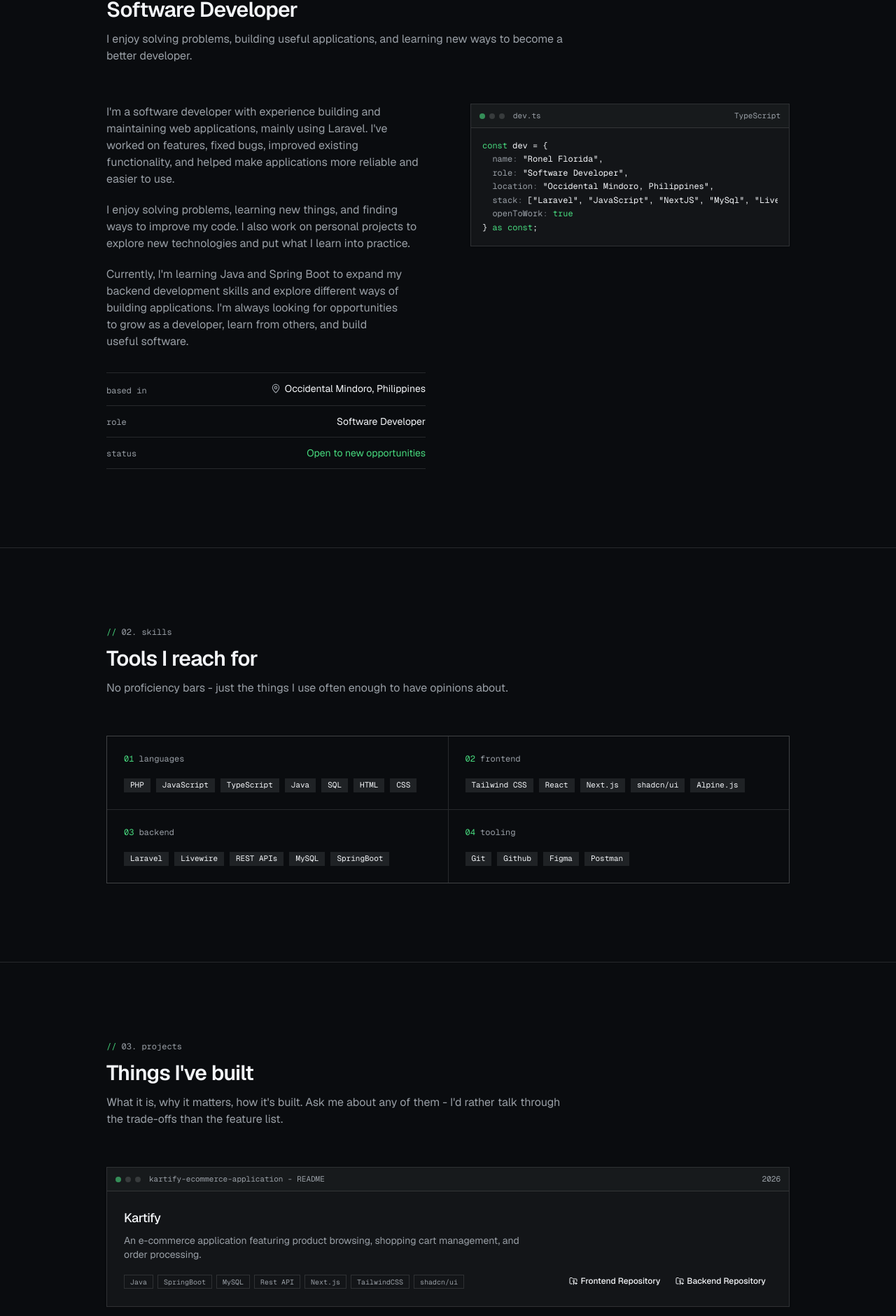
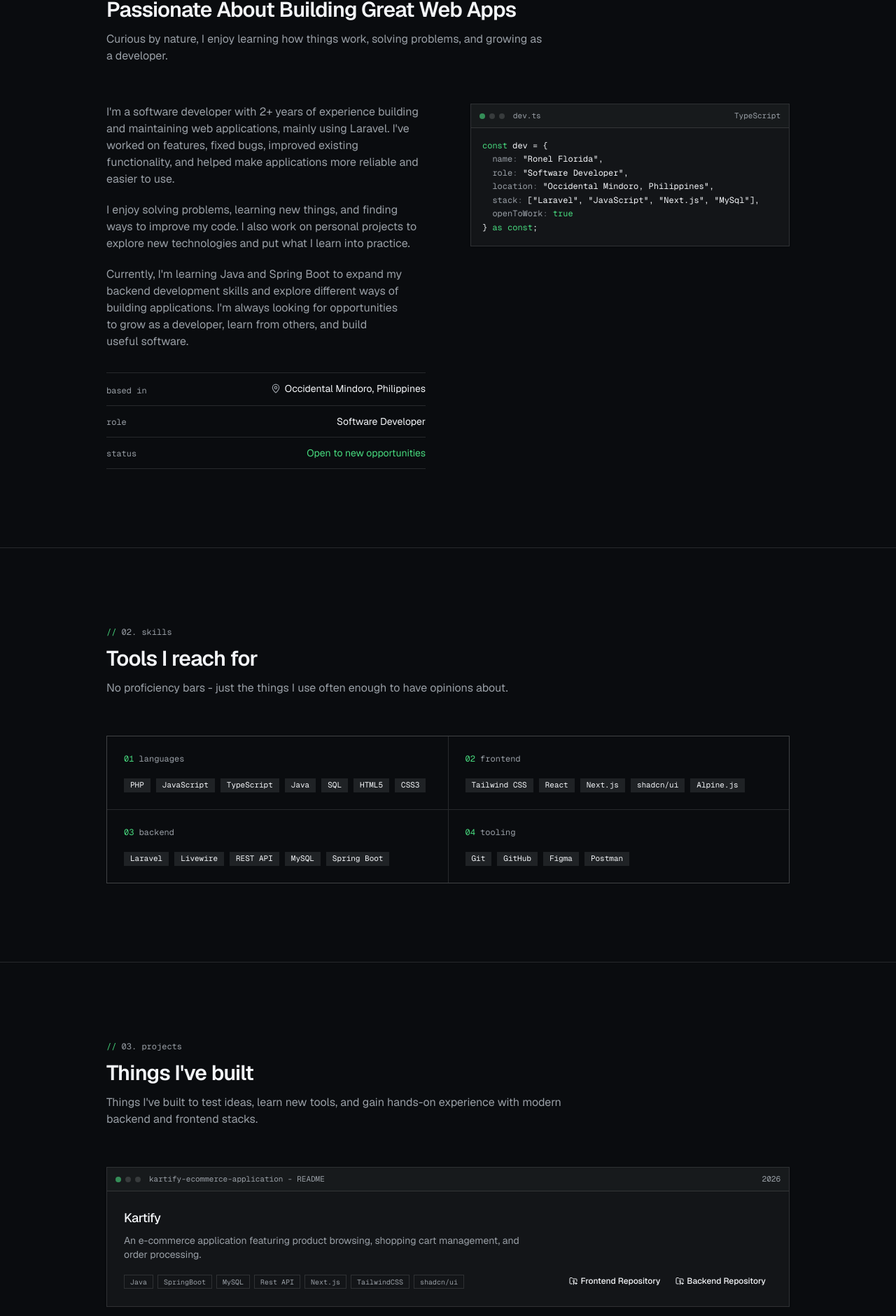
Before and after one commit to devronel/developer-portfolio, a Next.js app: page / in a window 1280 px wide. Shown: the part 845-2725 px from the top of the page at 70% size. Built offline with nearby package versions, Linux system fonts and the light colour scheme.

Commit message:
Update the content of all sections

```diff
--- a/app/layout.tsx
+++ b/app/layout.tsx
@@ -39,10 +39,13 @@ export const metadata: Metadata = {
   keywords: [
     "full-stack engineer",
     "software engineer",
+    "software developer",
+    "backend developer",
     "TypeScript",
     "React",
     "Next.js",
-    "Node.js",
+    "java",
+    "spring boot",
     profile.name,
   ],
   alternates: { canonical: "/" },
--- a/app/page.tsx
+++ b/app/page.tsx
@@ -22,7 +22,6 @@ export default function Home() {
     <>
       <script
         type="application/ld+json"
-        // Structured data is static and generated from local content only.
         dangerouslySetInnerHTML={{ __html: JSON.stringify(personSchema) }}
       />
 
--- a/components/sections/about.tsx
+++ b/components/sections/about.tsx
@@ -58,9 +58,9 @@ export function About() {
         <SectionHeading
           index="01"
           label="about"
-          title="Software Developer"
+          title="Passionate About Building Great Web Apps"
           titleId="about-title"
-          description="I enjoy solving problems, building useful applications, and learning new ways to become a better developer."
+          description="Curious by nature, I enjoy learning how things work, solving problems, and growing as a developer."
         />
 
         <div className="grid gap-12 lg:grid-cols-2 lg:gap-16">
--- a/components/sections/projects.tsx
+++ b/components/sections/projects.tsx
@@ -25,7 +25,7 @@ export function Projects() {
           label="projects"
           title="Things I've built"
           titleId="projects-title"
-          description="What it is, why it matters, how it's built. Ask me about any of them - I'd rather talk through the trade-offs than the feature list."
+          description="Things I've built to test ideas, learn new tools, and gain hands-on experience with modern backend and frontend stacks."
         />
 
         <div className="grid gap-4 md:grid-cols-2">
--- a/components/site/footer.tsx
+++ b/components/site/footer.tsx
@@ -13,15 +13,6 @@ export function Footer() {
 
         <div className="flex items-center gap-5">
           <a
-            href={siteConfig.sourceUrl}
-            target="_blank"
-            rel="noreferrer"
-            className="inline-flex items-center gap-1.5 transition-colors hover:text-foreground"
-          >
-            source
-            <ExternalLink aria-hidden="true" className="size-3" />
-          </a>
-          <a
             href="#top"
             className="inline-flex items-center gap-1.5 transition-colors hover:text-foreground"
           >
--- a/components/site/navbar.tsx
+++ b/components/site/navbar.tsx
@@ -14,7 +14,7 @@ export function Navbar() {
           className="font-mono text-sm font-medium tracking-tight"
         >
           <span className="text-muted-foreground">~/</span>
-          ronel
+          rnl
           <span className="text-primary">@</span>
           <span className="text-muted-foreground">code</span>
         </a>
--- a/components/site/project-card.tsx
+++ b/components/site/project-card.tsx
@@ -18,14 +18,9 @@ interface ProjectCardProps {
 
 function ProjectLinks({ project }: ProjectCardProps) {
 
-  if (!project.live && !project.source) return null;
-
   return (
     <div className="flex items-center gap-1">
-      {
-        project.links.map(item => {
-
-          return (
+      {project.links.map((item) => (
         <ButtonLink
           key={item.id}
           href={item.source}
@@ -34,25 +29,19 @@ function ProjectLinks({ project }: ProjectCardProps) {
           variant="ghost"
           size="xs"
         >
+          {item.type === "source" ? (
+            <>
               <FolderGit2 aria-hidden="true" />
-              { item.label }
-            </ButtonLink>
-          )
-
-        })
-      }
-      {project.live ? (
-        <ButtonLink
-          href={project.live}
-          target="_blank"
-          rel="noreferrer"
-          variant="ghost"
-          size="xs"
-        >
+              {item.label}
+            </>
+          ) : (
+            <>
               <ExternalLink aria-hidden="true" />
               Live
+            </>
+          )}
         </ButtonLink>
-      ) : null}
+      ))}
     </div>
   );
 }
@@ -120,11 +109,9 @@ export function ProjectCard({ project }: ProjectCardProps) {
         </div>
       </CardContent>
 
-      {project.live || project.source ? (
       <CardFooter className="justify-end gap-2">
         <ProjectLinks project={project} />
       </CardFooter>
-      ) : null}
     </Card>
   );
 }
--- a/data/portfolio.ts
+++ b/data/portfolio.ts
@@ -15,6 +15,7 @@ export interface NavItem {
 interface LinkData {
   id: number;
   label: string;
+  type: "source" | "live"
   source?: string;
 }
 
@@ -27,8 +28,6 @@ export interface Project {
   year: string;
   links: LinkData[];
   featured?: boolean;
-  live?: string;
-  source?: string;
 }
 
 export interface SkillGroup {
@@ -61,11 +60,9 @@ export interface Profile {
 
 export interface SiteConfig {
   name: string;
-  /** TODO: replace with your production domain — used for canonical/OG URLs. */
-  url: string;
+  url: string; // Replace with your production domain — used for canonical/OG URLs.
   description: string;
-  /** TODO: replace with your repo URL, shown in the footer. */
-  sourceUrl: string;
+  sourceUrl: string; // Repo URL, shown in the footer.
   copyrightYear: number;
 }
 
@@ -73,8 +70,7 @@ export interface SiteConfig {
 export const siteConfig: SiteConfig = {
   name: "Ronel Florida",
   url: "https://ronelflorida.dev",
-  description:
-    "Full-stack engineer building fast, accessible web products with TypeScript, Next.js, and Node.js.",
+  description: "Software Developer specializing in backend systems, application logic, and database management. Skilled in Laravel, Java, Spring Boot, and REST APIs.",
   sourceUrl: "https://github.com/devronel/developer-portfolio",
   copyrightYear: 2026,
 };
@@ -86,12 +82,12 @@ export const profile: Profile = {
   role: "Software Developer",
   location: "Occidental Mindoro, Philippines",
   availability: { open: true, label: "Open to new opportunities" },
-  tagline: "Software developer building backend systems, handling application logic, and working with databases.",
-  stack: ["Laravel", "JavaScript", "NextJS", "MySql", "Livewire", "TailwindCSS"],
+  tagline: "Software developer focused on building backend systems, designing application logic, and managing databases.",
+  stack: ["Laravel", "JavaScript", "Next.js", "MySql"],
   email: "rnl.florida@gmail.com",
   resumeUrl: "/resume/Ronel_Florida_Resume.pdf",
   bio: [
-    "I'm a software developer with experience building and maintaining web applications, mainly using Laravel. I've worked on features, fixed bugs, improved existing functionality, and helped make applications more reliable and easier to use.",
+    "I'm a software developer with 2+ years of experience building and maintaining web applications, mainly using Laravel. I've worked on features, fixed bugs, improved existing functionality, and helped make applications more reliable and easier to use.",
     "I enjoy solving problems, learning new things, and finding ways to improve my code. I also work on personal projects to explore new technologies and put what I learn into practice.",
     "Currently, I'm learning Java and Spring Boot to expand my backend development skills and explore different ways of building applications. I'm always looking for opportunities to grow as a developer, learn from others, and build useful software.",
   ],
@@ -124,7 +120,7 @@ export const socials: SocialLink[] = [
 export const skillGroups: SkillGroup[] = [
   {
     category: "Languages",
-    items: ["PHP", "JavaScript", "TypeScript", "Java", "SQL", "HTML", "CSS"],
+    items: ["PHP", "JavaScript", "TypeScript", "Java", "SQL", "HTML5", "CSS3"],
   },
   {
     category: "Frontend",
@@ -138,11 +134,11 @@ export const skillGroups: SkillGroup[] = [
   },
   {
     category: "Backend",
-    items: ["Laravel", "Livewire", "REST APIs", "MySQL", "SpringBoot"],
+    items: ["Laravel", "Livewire", "REST API", "MySQL", "Spring Boot"],
   },
   {
     category: "Tooling",
-    items: ["Git", "Github", "Figma", "Postman"],
+    items: ["Git", "GitHub", "Figma", "Postman"],
   },
 ];
 
@@ -155,23 +151,24 @@ export const projects: Project[] = [
     tags: ["Java", "SpringBoot", "MySQL", "Rest API", "Next.js", "TailwindCSS", "shadcn/ui"],
     year: "2026",
     featured: true,
-    source: "https://github.com/devronel/kartify-api",
     links: [
       {
         id: 1,
         label: "Frontend Repository",
+        type: "source",
         source: "https://github.com/devronel/kartify",
       },
       {
         id: 2,
         label: "Backend Repository",
+        type: "source",
         source: "https://github.com/devronel/kartify-api",
       }
     ]
   },
   {
     slug: "portfolio",
-    title: "ronelflorida.dev",
+    title: "rnl@code",
     summary: "A personal portfolio showcasing my projects, development experience, and skills as a software developer.",
     tags: ["Next.js", "TypeScript", "Tailwind CSS", "shadcn/ui"],
     year: "2026",
@@ -179,25 +176,37 @@ export const projects: Project[] = [
       {
         id: 1,
         label: "Code",
+        type: "source",
+        source: "https://github.com/devronel/developer-portfolio",
+      },
+      {
+        id: 2,
+        label: "Live",
+        type: "live",
         source: "https://github.com/devronel/developer-portfolio",
       }
-    ],
-    live: "#",
+    ]
   },
   {
     slug: "forgekit",
     title: "ForgeKit",
     summary: "Free image converter for JPG, PNG & WebP. In-memory processing, no sign-up needed.",
-    tags: ["Laravel", "Livewire", "TailwindCSS"],
-    year: "2025",
+    tags: ["Laravel", "Livewire", "Alpine.js", "TailwindCSS"],
+    year: "2026",
     links: [
       {
         id: 1,
         label: "Code",
+        type: "source",
         source: "https://github.com/devronel/forgekit",
+      },
+      {
+        id: 2,
+        label: "Live",
+        type: "live",
+        source: "https://image-forge-lfoh.onrender.com/",
       }
-    ],
-    live: "https://image-forge-lfoh.onrender.com/",
+    ]
   }
 ];
 
@@ -210,7 +219,7 @@ export const experience: ExperienceEntry[] = [
     period: "2025 — 2026",
     location: "Muntinlupa City, Philippines - Onsite",
     highlights: [
-      "Contributed to the development and ongoing maintenance of a Laravel-based real estate platform, implementing new features and enhancing existing functionality",
+      "Contributed to the development and ongoing maintenance of a real estate platform, implementing new features and enhancing existing functionality",
       "Optimized database queries and backend processes to improve application performance and reduce response times",
       "Diagnosed and resolved frontend and backend issues, improving system reliability, responsiveness, and overall user experience."
     ],
```
Lines whose indentation alone changed are shown as unchanged.
